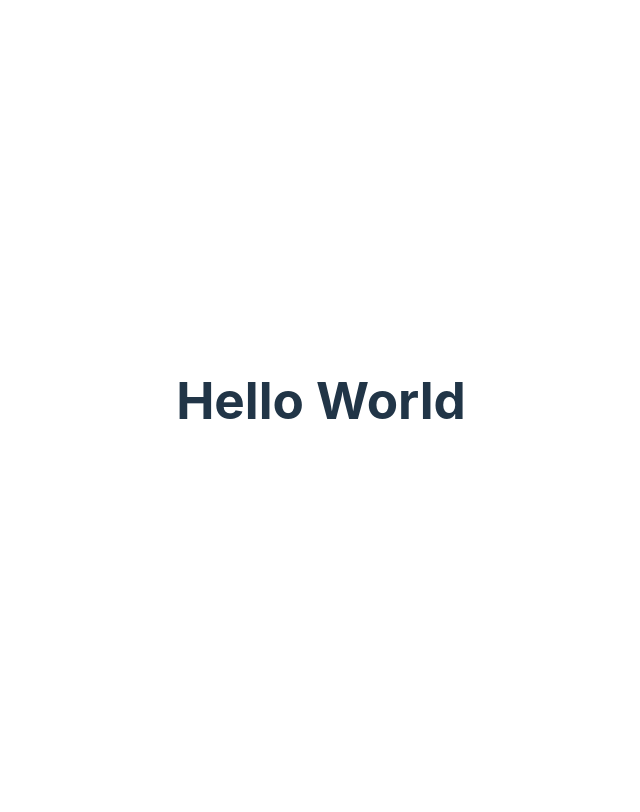
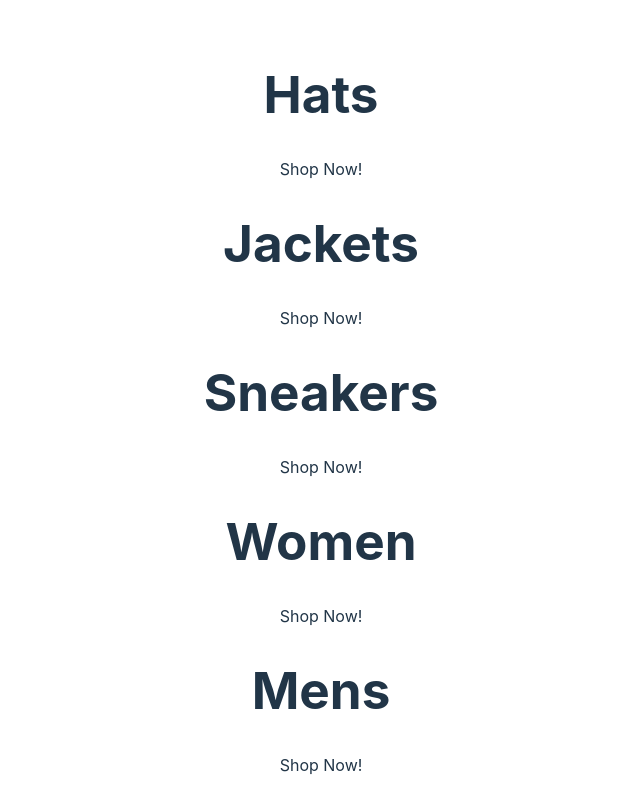
Before and after one commit to cristiansandu22/wear-it, a React (Vite) app: page / in a window 1280 px wide. Shown: the top 812 px of the page, without its empty margins (319-959 px from the left). Built offline with nearby package versions, Linux system fonts and the light colour scheme.

Commit message:
Layout
Layout without styling.

```diff
--- a/src/App.jsx
+++ b/src/App.jsx
@@ -3,9 +3,43 @@ import './App.css'
 const App = () => {
 
   return (
-    <>
-      <h1>Hello World</h1>
-    </>
+    <div className='categories-container'>
+        <div className='category-container'>
+            <div className='category-body-container'>
+                <h1>Hats</h1>
+                <p>Shop Now!</p>
+            </div>
+        </div>
+
+        <div className='category-container'>
+            <div className='category-body-container'>
+                <h1>Jackets</h1>
+                <p>Shop Now!</p>
+            </div>
+        </div>
+
+        <div className='category-container'>
+            <div className='category-body-container'>
+                <h1>Sneakers</h1>
+                <p>Shop Now!</p>
+            </div>
+        </div>
+
+        <div className='category-container'>
+            <div className='category-body-container'>
+                <h1>Women</h1>
+                <p>Shop Now!</p>
+            </div>
+        </div>
+
+        <div className='category-container'>
+            <div className='category-body-container'>
+                <h1>Mens</h1>
+                <p>Shop Now!</p>
+            </div>
+        </div>
+
+    </div>
   )
 }
 
```
